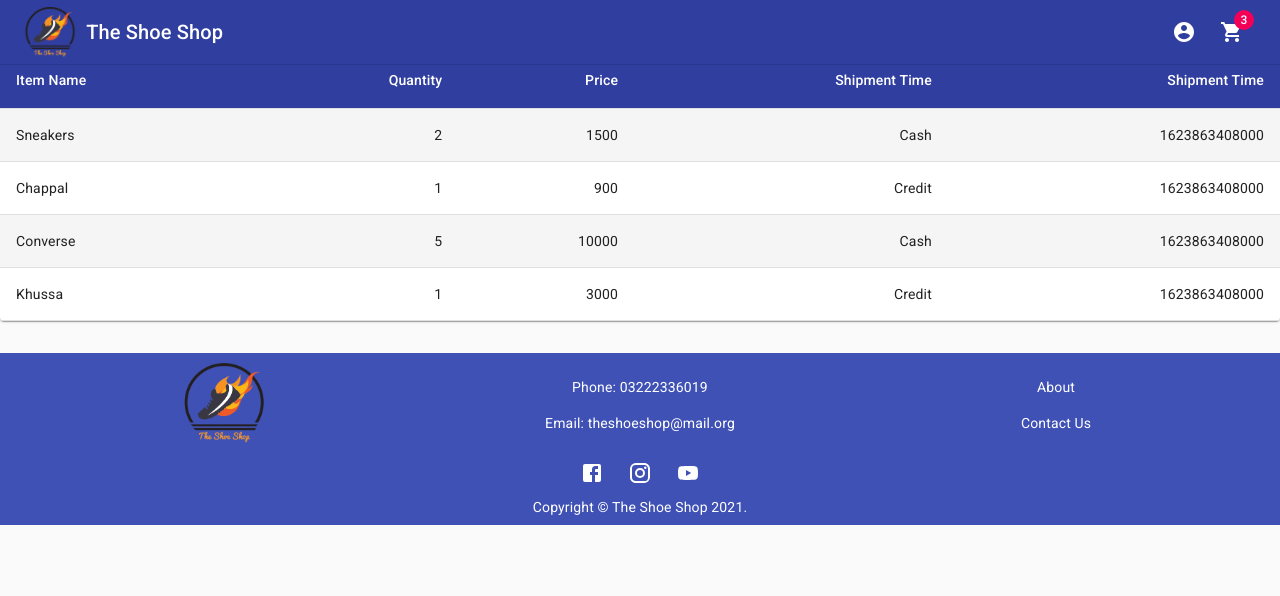
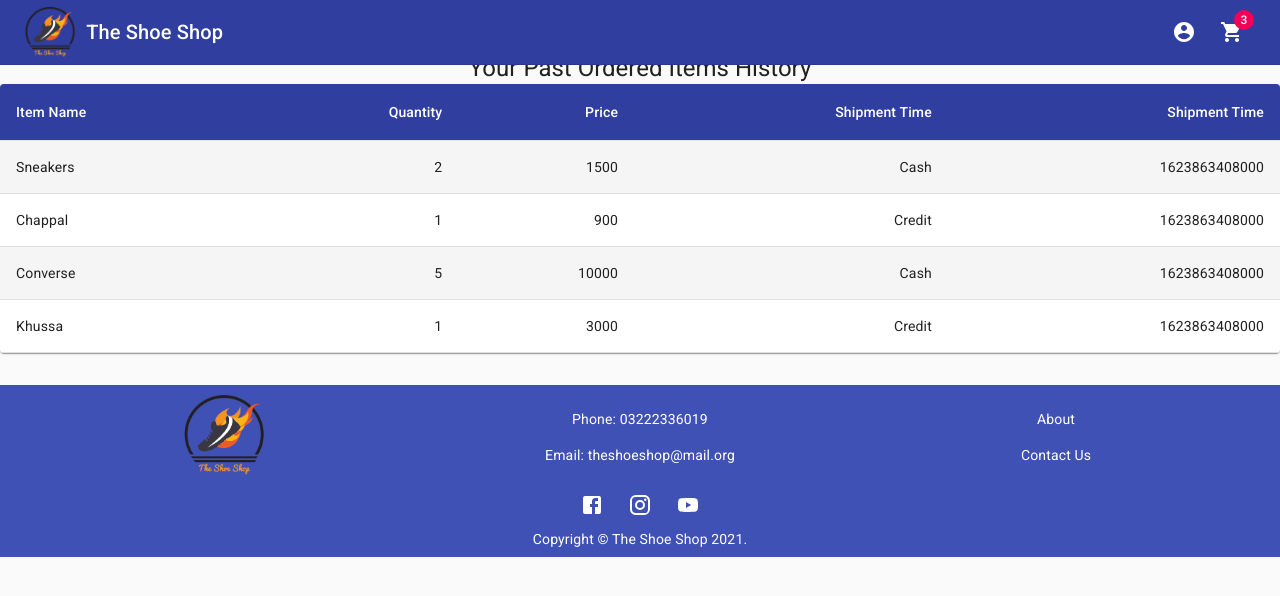
Before and after one commit to Fizza-Rubab/Ecommerce-Store, a React (Create React App) app in the folder frontend/: page /user/order-history in a window 1280 px wide. Shown: the top 596 px of the page. Built offline with nearby package versions, Linux system fonts and the light colour scheme.

Commit message:
order history page made

```diff
--- a/frontend/src/components/orderHistory.js
+++ b/frontend/src/components/orderHistory.js
@@ -7,12 +7,18 @@ import TableContainer from "@material-ui/core/TableContainer";
 import TableHead from "@material-ui/core/TableHead";
 import TableRow from "@material-ui/core/TableRow";
 import Paper from "@material-ui/core/Paper";
+import Button from "@material-ui/core/Button";
 
 import Typography from "@material-ui/core/Typography";
 const StyledTableCell = withStyles((theme) => ({
   head: {
     backgroundColor: theme.palette.primary.dark,
     color: theme.palette.common.white,
+  },
+  main: {
+    marginTop: theme.spacing(12),
+    paddingTop: theme.spacing(5),
+    paddingLeft: theme.spacing(2),
   },
   body: {
     fontSize: 14,
@@ -58,17 +64,20 @@ const rows = [
   },
 ];
 
-const useStyles = makeStyles({
+const useStyles = makeStyles((theme) => ({
   table: {
     minWidth: 700,
   },
-});
+  main: {
+    marginTop: theme.spacing(4),
+  },
+}));
 
 export default function OrderHistory() {
   const classes = useStyles();
 
   return (
-    <>
+    <div className={classes.main}>
       <Typography component="h1" variant="h5" align="center">
         Your Past Ordered Items History
       </Typography>
@@ -102,6 +111,6 @@ export default function OrderHistory() {
           </TableBody>
         </Table>
       </TableContainer>
-    </>
+    </div>
   );
 }
```
